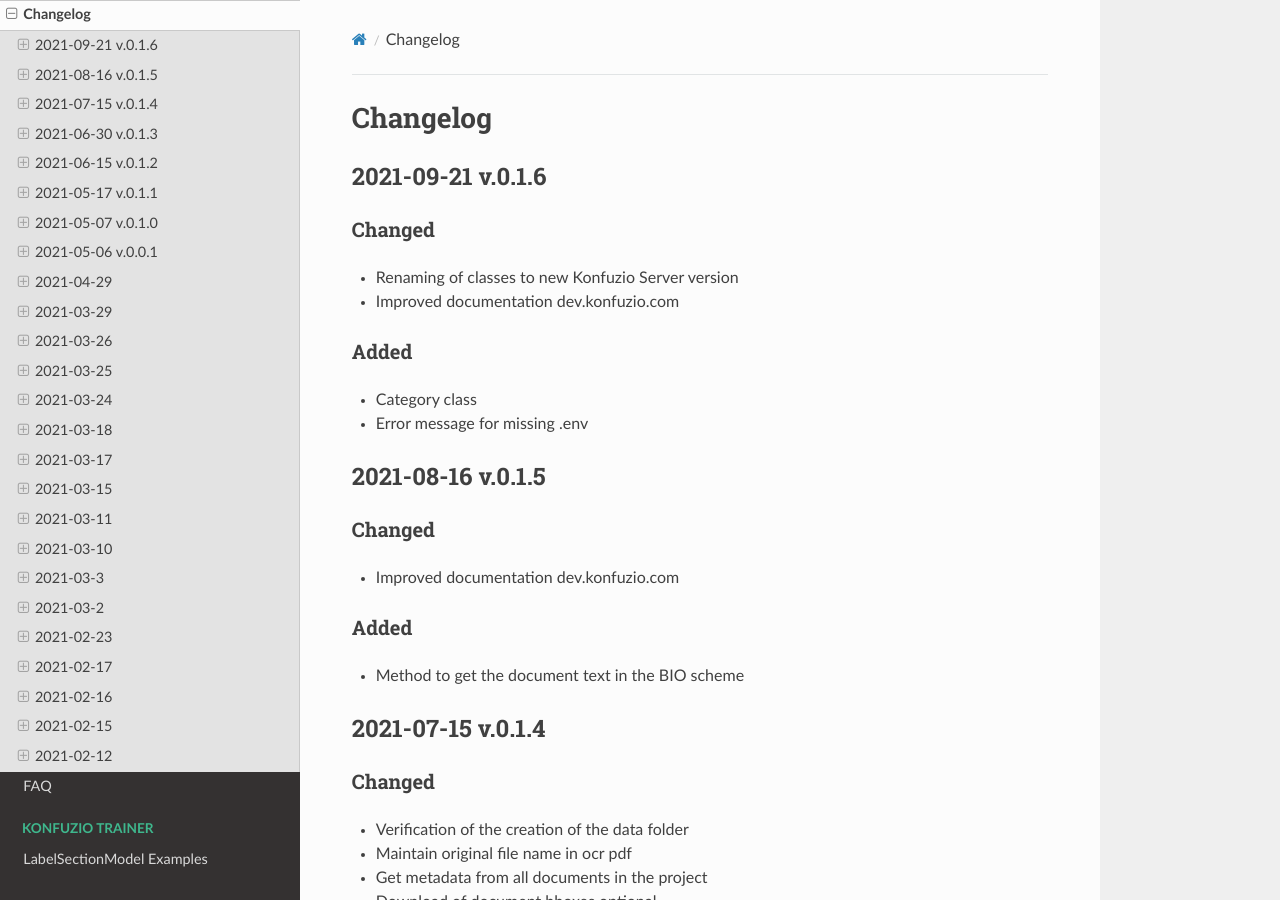
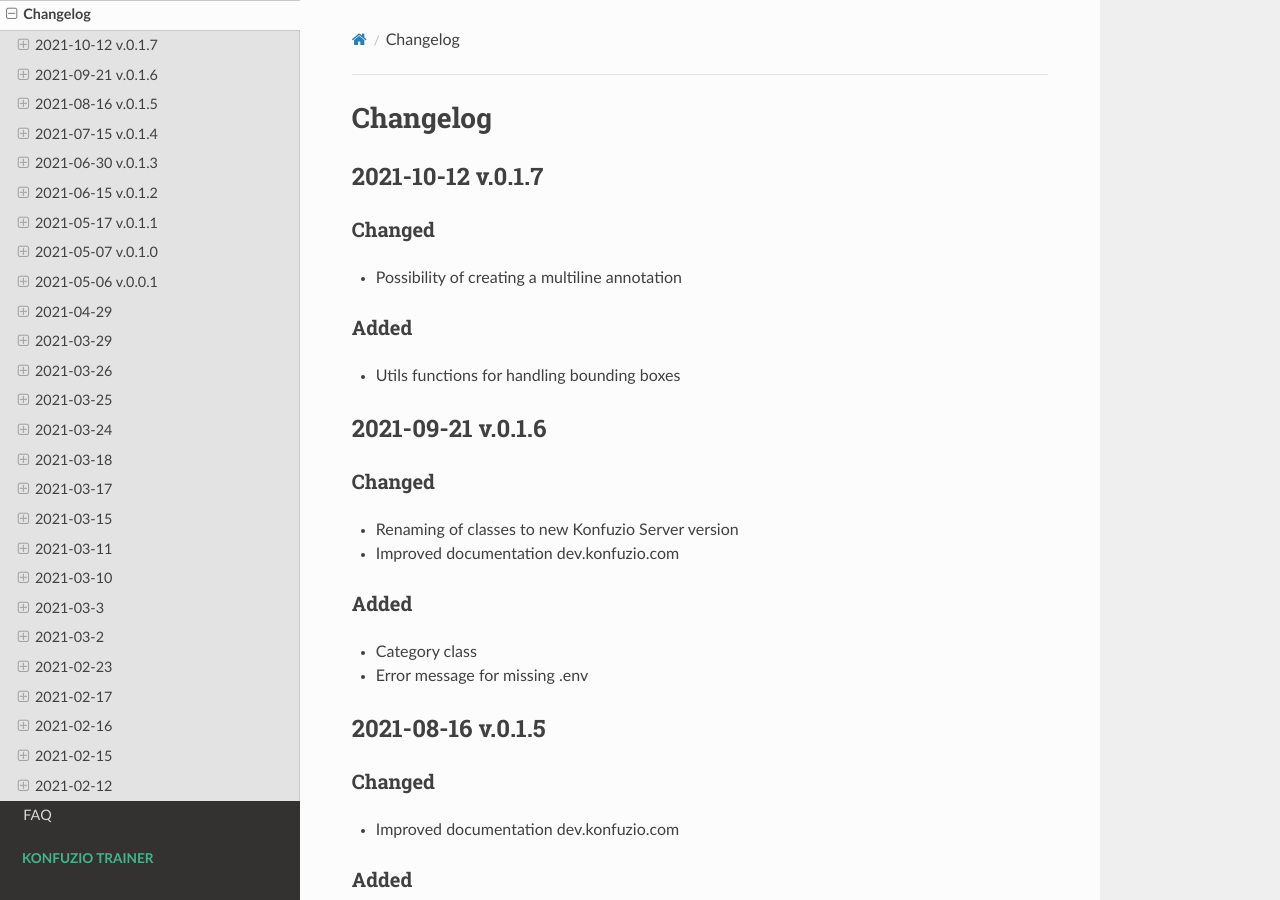
Before and after one commit to konfuzio-ai/konfuzio-sdk, a Sphinx documentation site: the page built from docs/sdk/changelog.md, in a window 1280 px wide and 900 px high. Built offline with Sphinx 7.4.7 and the Read the Docs theme 2.0.0, drawn with Linux system fonts in a browser that asks for light colours.

Commit message:
update changelog

```diff
--- a/docs/sdk/changelog.md
+++ b/docs/sdk/changelog.md
@@ -3,6 +3,16 @@
 
 
 # Changelog
+
+## 2021-10-12 v.0.1.7
+
+### Changed
+
+- Possibility of creating a multiline annotation
+
+### Added
+
+- Utils functions for handling bounding boxes
 
 ## 2021-09-21 v.0.1.6
 
--- a/setup.py
+++ b/setup.py
@@ -29,7 +29,7 @@
 
 setuptools.setup(
     name="konfuzio_sdk",
-    version="0.1.6",
+    version="0.1.7",
     author='Helm & Nagel GmbH',
     author_email="info@helm-nagel.com",
     description="Konfuzio Software Development Kit",
```
